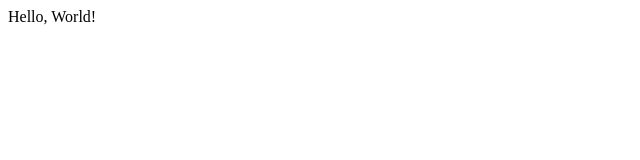
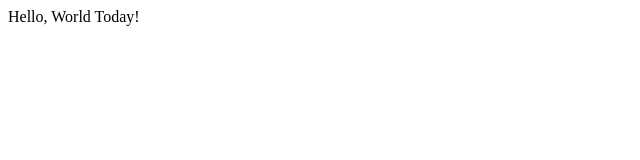
Before and after one commit to GigaTechFoundry/Treant-Project, a plain HTML site: page index.html in a window 1280 px wide. Shown: the full height of the page, 0-640 px from the left. Drawn offline with Linux system fonts and the light colour scheme.

Commit message:
Begin Treant project 7/21/23

```diff
--- a/index.html
+++ b/index.html
@@ -9,6 +9,6 @@
     </script>
 </head>
 <body>
-    Hello, World!
+    Hello, World Today!
 </body>
 </html>
```
